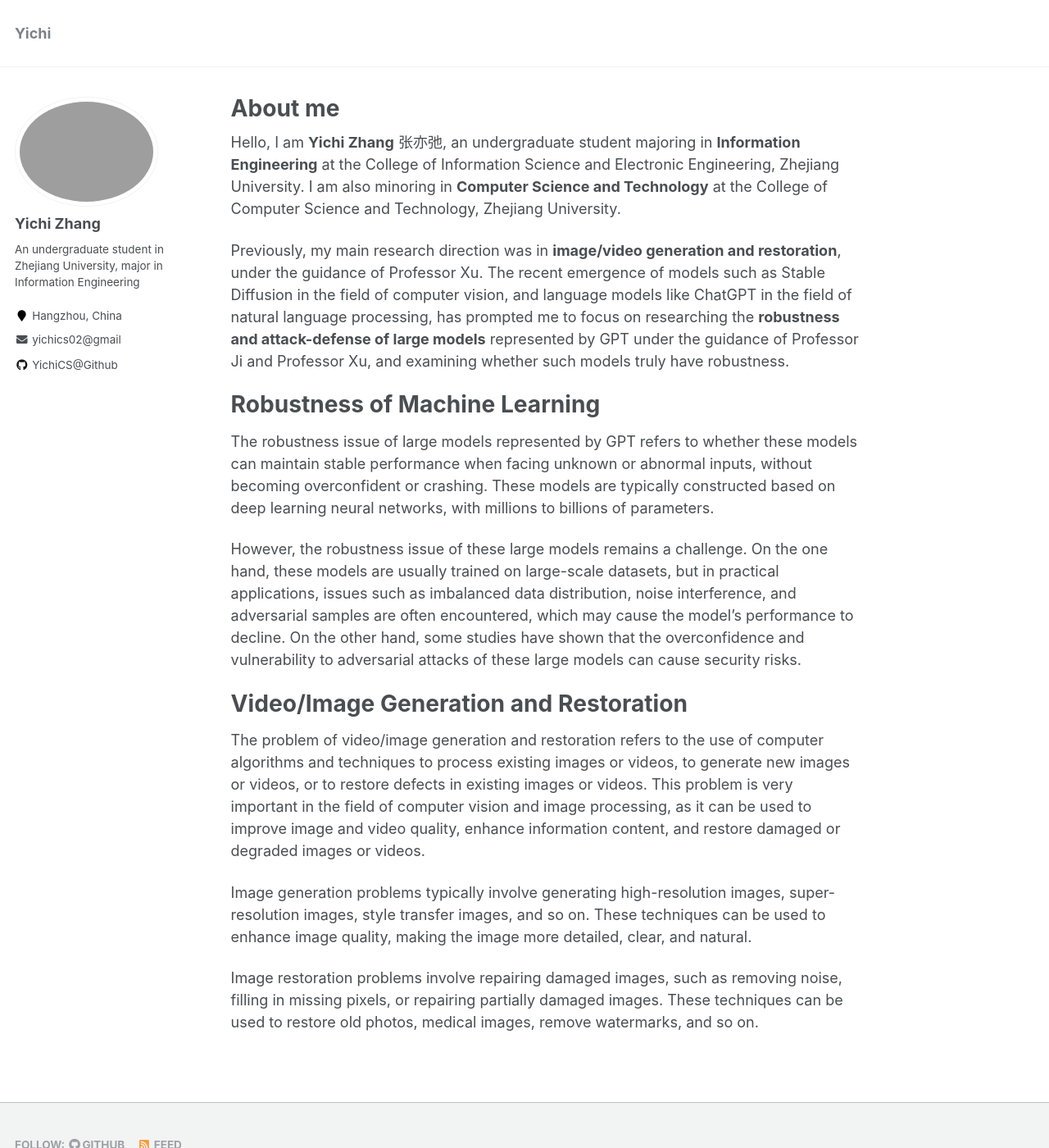
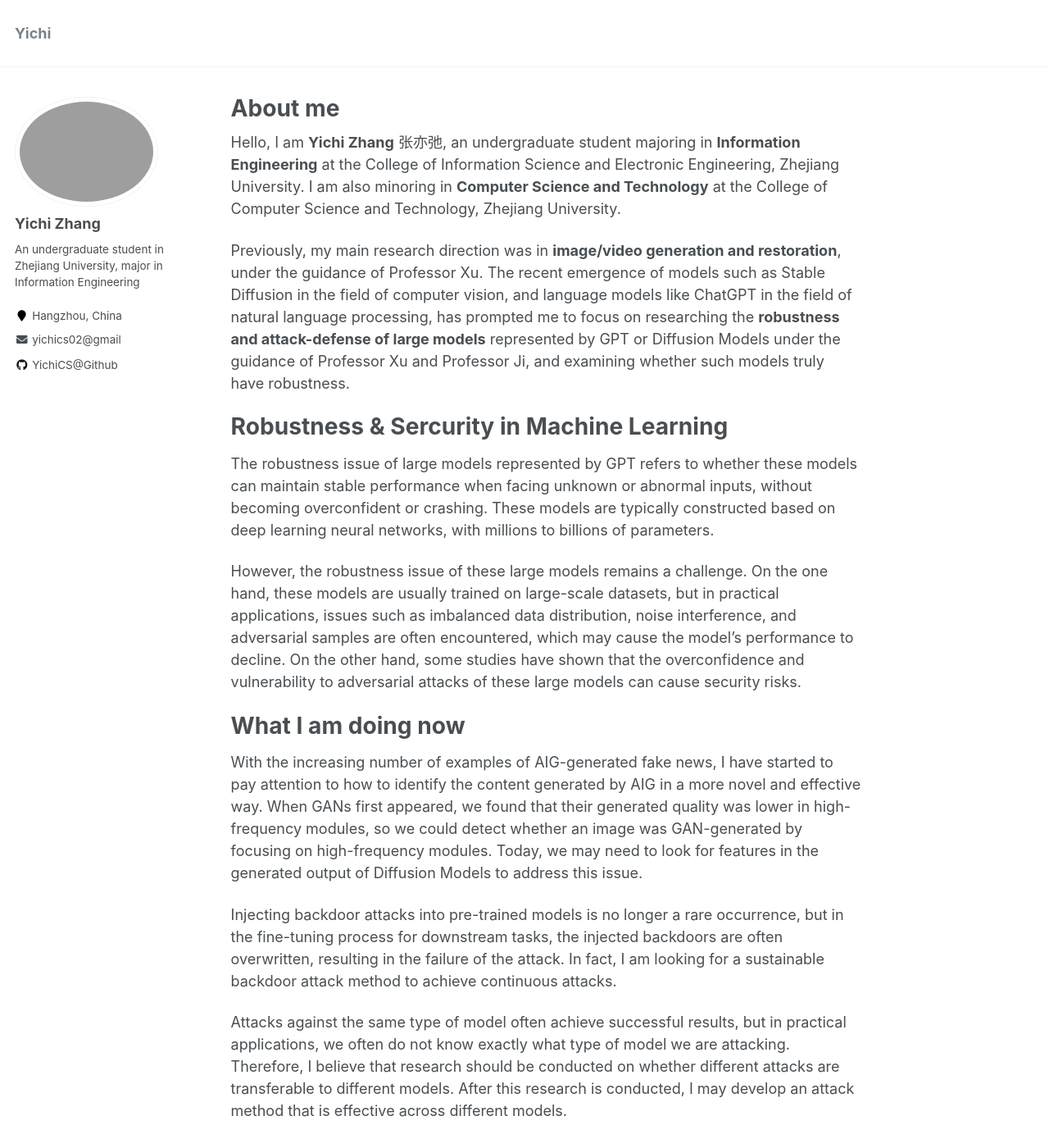
Before and after one commit to YichiCS/yichics.github.io, a Jekyll site: the page built from _pages/about.md, in a window 1280 px wide and 1400 px high. Shown: the whole window at 82% size. Built offline with Jekyll 4.4.1, drawn with Linux system fonts in a browser that asks for light colours.

Commit message:
Update about.md

```diff
--- a/_pages/about.md
+++ b/_pages/about.md
@@ -10,18 +10,18 @@ redirect_from:
 
 Hello, I am **Yichi Zhang** 张亦弛, an undergraduate student majoring in **Information Engineering** at the College of Information Science and Electronic Engineering, Zhejiang University. I am also minoring in **Computer Science and Technology** at the College of Computer Science and Technology, Zhejiang University.
 
-Previously, my main research direction was in **image/video generation and restoration**, under the guidance of Professor Xu. The recent emergence of models such as Stable Diffusion in the field of computer vision, and language models like ChatGPT in the field of natural language processing, has prompted me to focus on researching the **robustness and attack-defense of large models** represented by GPT under the guidance of Professor Ji and Professor Xu, and examining whether such models truly have robustness.
+Previously, my main research direction was in **image/video generation and restoration**, under the guidance of Professor Xu. The recent emergence of models such as Stable Diffusion in the field of computer vision, and language models like ChatGPT in the field of natural language processing, has prompted me to focus on researching the **robustness and attack-defense of large models** represented by GPT or Diffusion Models under the guidance of Professor Xu and Professor Ji, and examining whether such models truly have robustness.
 
-Robustness of Machine Learning
+Robustness & Sercurity in Machine Learning
 ======
 The robustness issue of large models represented by GPT refers to whether these models can maintain stable performance when facing unknown or abnormal inputs, without becoming overconfident or crashing. These models are typically constructed based on deep learning neural networks, with millions to billions of parameters.
 
 However, the robustness issue of these large models remains a challenge. On the one hand, these models are usually trained on large-scale datasets, but in practical applications, issues such as imbalanced data distribution, noise interference, and adversarial samples are often encountered, which may cause the model's performance to decline. On the other hand, some studies have shown that the overconfidence and vulnerability to adversarial attacks of these large models can cause security risks.
 
-Video/Image Generation and Restoration
+What I am doing now
 ======
-The problem of video/image generation and restoration refers to the use of computer algorithms and techniques to process existing images or videos, to generate new images or videos, or to restore defects in existing images or videos. This problem is very important in the field of computer vision and image processing, as it can be used to improve image and video quality, enhance information content, and restore damaged or degraded images or videos.
+With the increasing number of examples of AIG-generated fake news, I have started to pay attention to how to identify the content generated by AIG in a more novel and effective way. When GANs first appeared, we found that their generated quality was lower in high-frequency modules, so we could detect whether an image was GAN-generated by focusing on high-frequency modules. Today, we may need to look for features in the generated output of Diffusion Models to address this issue.
 
-Image generation problems typically involve generating high-resolution images, super-resolution images, style transfer images, and so on. These techniques can be used to enhance image quality, making the image more detailed, clear, and natural.
+Injecting backdoor attacks into pre-trained models is no longer a rare occurrence, but in the fine-tuning process for downstream tasks, the injected backdoors are often overwritten, resulting in the failure of the attack. In fact, I am looking for a sustainable backdoor attack method to achieve continuous attacks.
 
-Image restoration problems involve repairing damaged images, such as removing noise, filling in missing pixels, or repairing partially damaged images. These techniques can be used to restore old photos, medical images, remove watermarks, and so on.
+Attacks against the same type of model often achieve successful results, but in practical applications, we often do not know exactly what type of model we are attacking. Therefore, I believe that research should be conducted on whether different attacks are transferable to different models. After this research is conducted, I may develop an attack method that is effective across different models.
```
